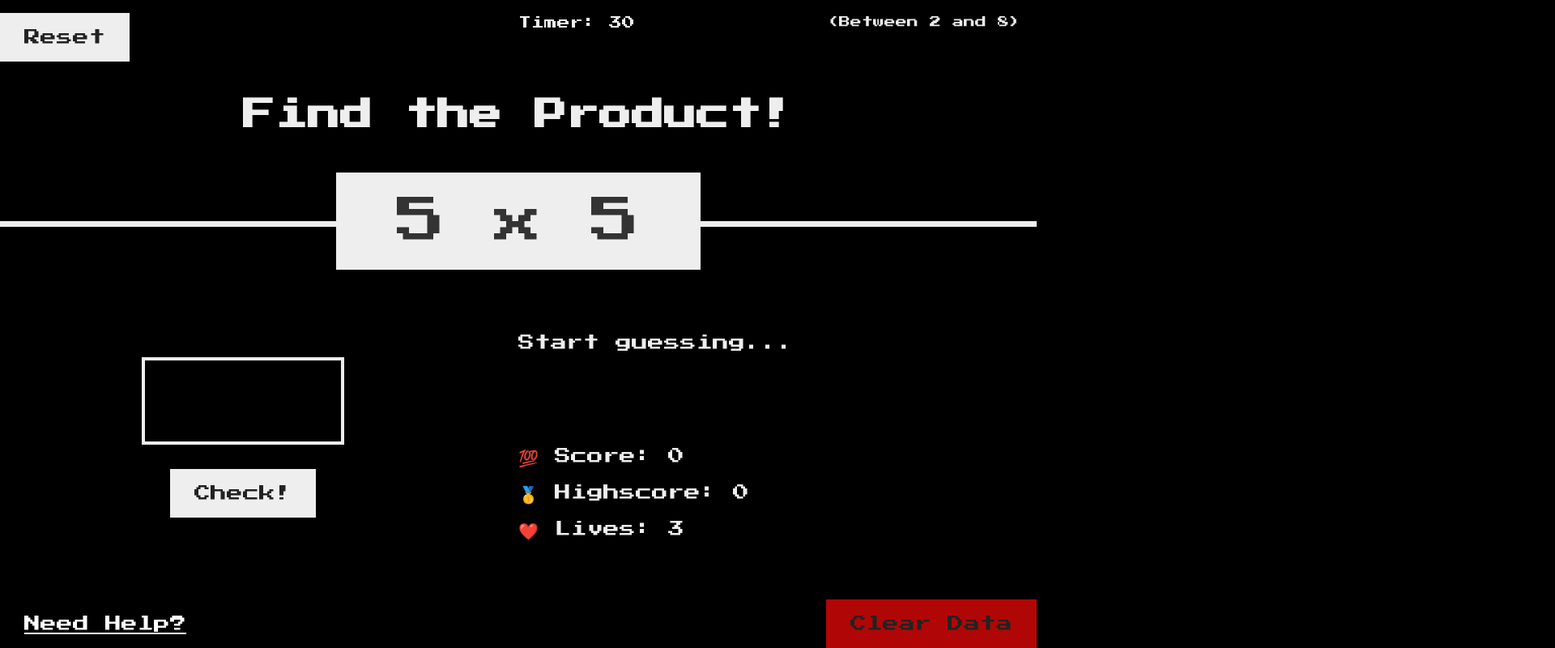
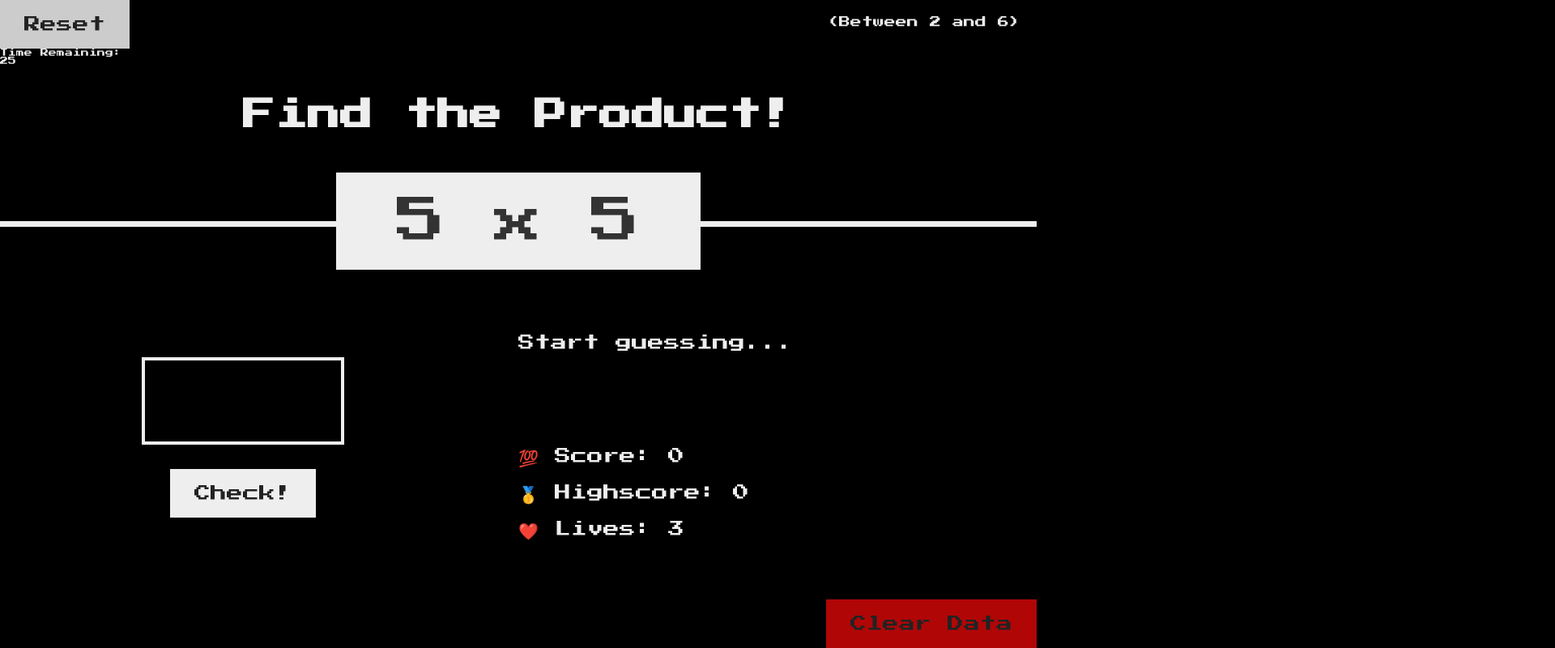
Before and after one commit to gordontutors/gordontutors.github.io, a plain HTML site: page MathGames/MathDrills-master/IntegersBeginner/index.html in a window 1280 px wide. Shown: the whole page at 81% size, 1920 px wide, since content can reach past the window. Drawn offline with Linux system fonts and the light colour scheme.

Commit message:
Update index.html

```diff
--- a/MathGames/MathDrills-master/IntegersBeginner/index.html
+++ b/MathGames/MathDrills-master/IntegersBeginner/index.html
@@ -10,12 +10,11 @@
   <body>
     <header>
       <h1>Find the Product!</h1>
-      <p class="difficulty">(Between 2 and 8)</p>
-      <p class= "timerlabel">
-        Timer: <span id="timerCount">30</span>
-      </p>
-      </section>
+      <p class="difficulty">(Between 2 and 6)</p>
       <button class="btn reset">Reset</button>
+    <div class="timer">Time Remaining: </p>
+      <p id="timerText">0</p>
+    </div>
       <div class="question">
         <p id="firstNumber">1</p>
         x
@@ -38,9 +37,6 @@
         </p>
         <p class="label-lives">❤️ Lives: <span class="lives">3</span></p>
       </section>
-      <section class="bottomleft">
-          <a href="https://gordontutors.github.io/images/GordonPoster.jpg" id="aboutmelink">Need Help?</a>
-      </section>
       <section class="bottomright">
         <button class="deleteCookies">Clear Data</button>
       </section>
```
